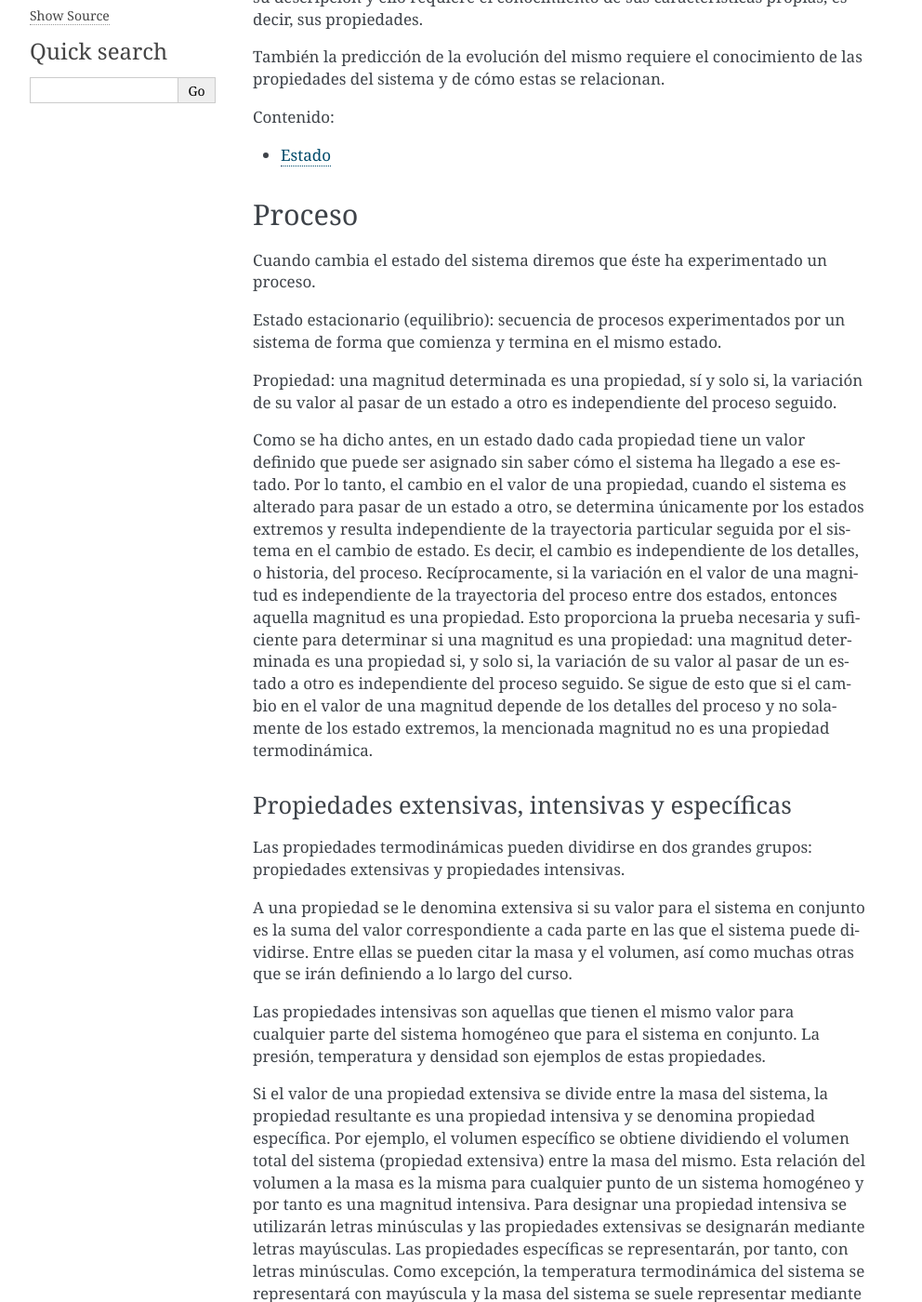
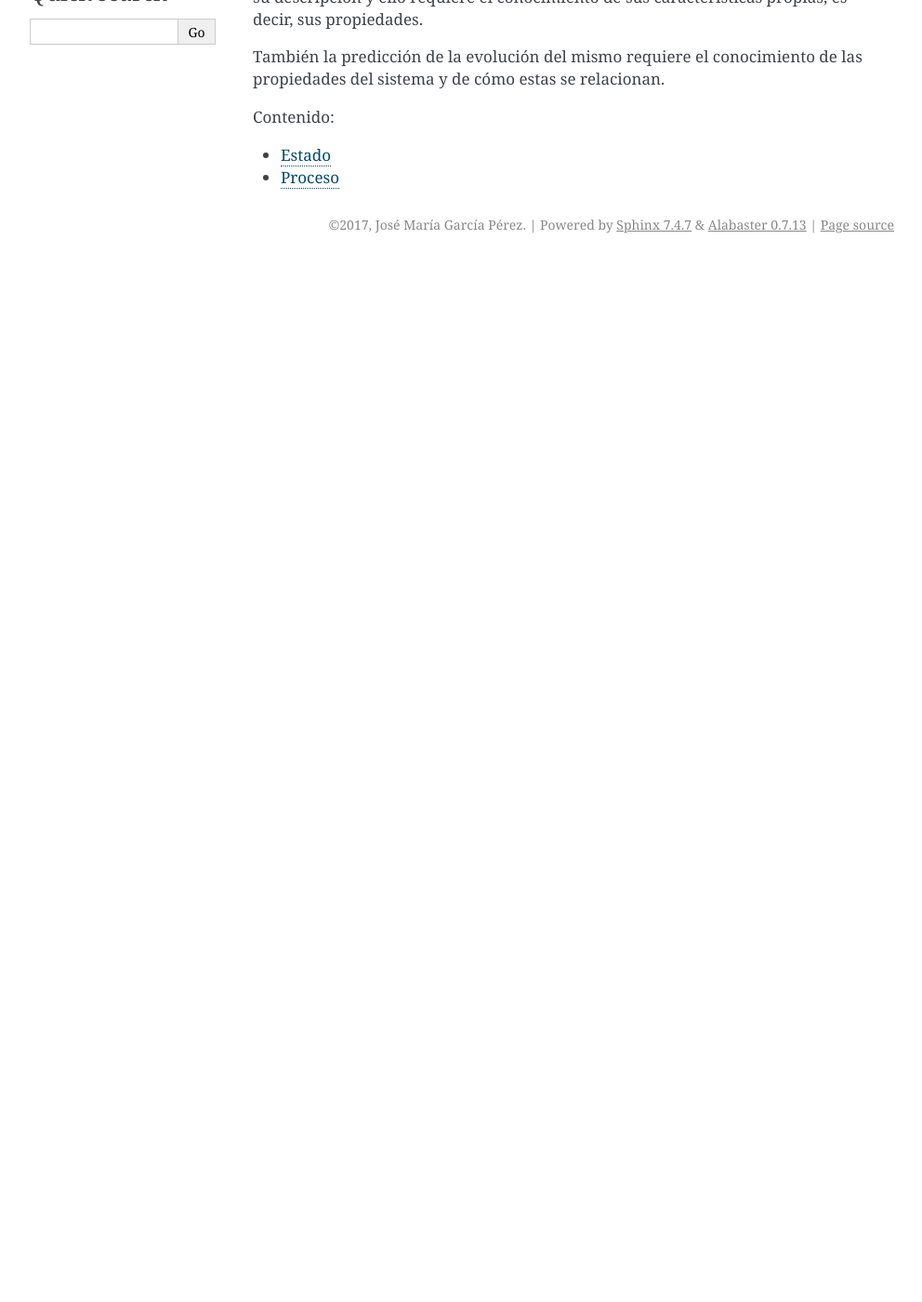
Before and after one commit to mantielero/termodinamica, a Sphinx documentation site: the page built from source/conceptos_propiedades.rst, in a window 1280 px wide and 1400 px high, scrolled down 270 px. Shown: the whole window at 93% size, without its empty margins (148-1140 px from the left). Built offline with Sphinx 7.4.7, drawn with Linux system fonts in a browser that asks for light colours; pages that are not in the unit, such as notebooks, are missing from menus; after the commit the page ends 900 px from its top, so only the background shows below that; some of the changed text lies outside the part shown.

Commit message:
Update conceptos_propiedades.rst

```diff
--- a/source/conceptos_propiedades.rst
+++ b/source/conceptos_propiedades.rst
@@ -14,82 +14,4 @@ También la predicción de la evolución del mismo requiere el conocimiento de l
 
    conceptos_propiedades_
    conceptos_estado
-
-
-
-
-Proceso
--------
-
-Cuando cambia el estado del sistema diremos que éste ha experimentado un proceso.
-
-Estado estacionario (equilibrio): secuencia de procesos experimentados por un sistema de forma que comienza y termina en el mismo estado.
-
-Propiedad: una magnitud determinada es una propiedad, sí y solo si, la variación de su valor al pasar de un estado a otro es independiente del proceso seguido.
-
-Como se ha dicho antes, en un estado dado cada propiedad tiene un valor definido que puede ser asignado sin saber cómo el sistema ha llegado a ese estado. Por lo tanto, el cambio en el valor de una propiedad, cuando el sistema es alterado para pasar de un estado a otro, se determina únicamente por los estados extremos y resulta independiente de la trayectoria particular seguida por el sistema en el cambio de estado. Es decir, el cambio es independiente de los detalles, o historia, del proceso. Recíprocamente, si la variación en el valor de una magnitud es independiente de la trayectoria del proceso entre dos estados, entonces aquella magnitud es una propiedad. Esto proporciona la prueba necesaria y suficiente para determinar si una magnitud es una propiedad: una magnitud determinada es una propiedad si, y solo si, la variación de su valor al pasar de un estado a otro es independiente del proceso seguido. Se sigue de esto que si el cambio en el valor de una magnitud depende de los detalles del proceso y no solamente de los estado extremos, la mencionada magnitud no es una propiedad termodinámica.
-
-Propiedades extensivas, intensivas y específicas
-''''''''''''''''''''''''''''''''''''''''''''''''
-
-Las propiedades termodinámicas pueden dividirse en dos grandes grupos: propiedades extensivas y propiedades intensivas.
-
-A una propiedad se le denomina extensiva si su valor para el sistema en conjunto es la suma del valor correspondiente a cada parte en las que el sistema puede dividirse. Entre ellas se pueden citar la masa y el volumen, así como muchas otras que se irán definiendo a lo largo del curso.
-
-Las propiedades intensivas son aquellas que tienen el mismo valor para cualquier parte del sistema homogéneo que para el sistema en conjunto. La presión, temperatura y densidad son ejemplos de estas propiedades.
-
-Si el valor de una propiedad extensiva se divide entre la masa del sistema, la propiedad resultante es una propiedad intensiva y se denomina propiedad específica. Por ejemplo, el volumen específico se obtiene dividiendo el volumen total del sistema (propiedad extensiva) entre la masa del mismo. Esta relación del volumen a la masa es la misma para cualquier punto de un sistema homogéneo y por tanto es una magnitud intensiva. Para designar una propiedad intensiva se utilizarán letras minúsculas y las propiedades extensivas se designarán mediante letras mayúsculas. Las propiedades específicas se representarán, por tanto, con letras minúsculas. Como excepción, la temperatura termodinámica del sistema se representará con mayúscula y la masa del sistema se suele representar mediante *m* minúscula.
-
-Matemáticamente, se puede formular todo lo dicho recurriendo al concepto de función homogénea. Como se recordará o puede verse en cualquier libro de análisis matemático, una función *Y* se denomina homogénea de grado :math:`\alpha` cuando se verifica:
-
-.. math::
-
-   Y(\lambda X_1, \lambda X_2, ..., \lambda X_n) = \lambda^\alpha Y(X_1, X_2, ..., X_n)
-
-en la que las :math:`X_i` son propiedades extensivas del sistema.
-
-Para estas funciones se cumple el teorema de Euler:
-
-.. math::
-
-   \sum X_i \frac{\partial Y}{\partial X_i} = \alpha Y
-
-También se verifica que si una función es homogénea de grado :math:`\alpha`  su derivada de orden *p* es homogénea de grado :math:`\alpha -p`. En esta expresión *p* es un entero positivo, pero :math:`\alpha` no necesita ser un entero mayor que *p*.
-
-Según lo que acaba de verse, si *Y* es una propiedad de un sistema simple que contiene *n* moles de sustancia, *Y* será intensiva o extensiva según sea proporcional a :math:`n^0` o a :math:`n^1`, respectivamente:
-
-.. math::
-
-   Y \approx n^0 (\alpha = 0), intensiva\\
-   y \approx n^1 (\alpha = 1), extensiva
-
-Así, el volumen total *V* es extensiva, ya que si se duplica el número de moles del sistema, conservando constantes todos los parámetros intensivos, el volumen se duplica. Por otro lado, el volumen total dividido entre el número de moles del sistema proporciona el volumen específico molar (:math:`v = \frac{V}{n}`) que es una variable intensiva.
-
-Conviene tener claro que cualquier propiedad extensiva *Y* tiene una variable intensiva correspondiente :math:`\frac{Y}{n}`, pero la inversa no es siempre cierta ya que variables como *T* y *p* no poseen sus correspondientes extensivas.
-
-Para aclarar lo expuesto, supóngase que *Y* es una propiedad extensiva dependiente de otras propiedades extensivas :math:`X_i`. El requisito de que *Y* sea una propiedad extensiva significa que si se duplican las :math:`X_i`, se duplica *Y*, es decir:
-
-.. math::
-
-   Y( 2X_1, 2X_2, ..., 2X_n) = 2 Y(X_1, ..., X_n)
-
-y en general:
-
-.. math::
-
-   Y(\lambda X_1,\lambda X_2, ..., \lambda X_n) = \lambda Y(X_1, ..., X_n)
-
-en otras palabras, *Y* es homogénea de grado uno.
-
-Considerando que *Y* sea una propiedad intensiva, al duplicar las *X* se deja sin alterar la *Y*, o en general:
-
-.. math::
-
-   Y(\lambda X_1,\lambda X_2, ..., \lambda X_n) = Y(X_1, ..., X_n)
-
-
-por lo que *Y* es homogénea de grado cero.
-
-Resumiendo, si *Y* es una propiedad que depende de variables extensivas :math:`X_i`, resultará que *Y* será una propiedad extensiva si es homogénea de grado uno, y será intensiva si es homogénea de grado cero. Según se vió antes al considerar la derivada de orden *p* de una función homogénea, si *Y* es extensiva, la primera derivada respecto a una variable extensiva será una propiedad intensiva.
-
-A lo largo del curso se utilizará con frecuencia el criterio de homogeneidad.
+   conceptos_proceso
```
